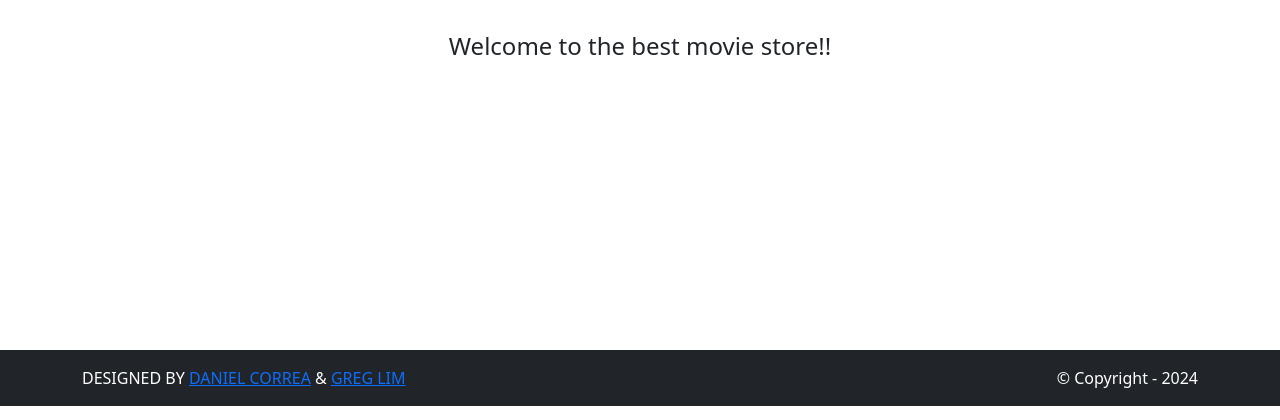
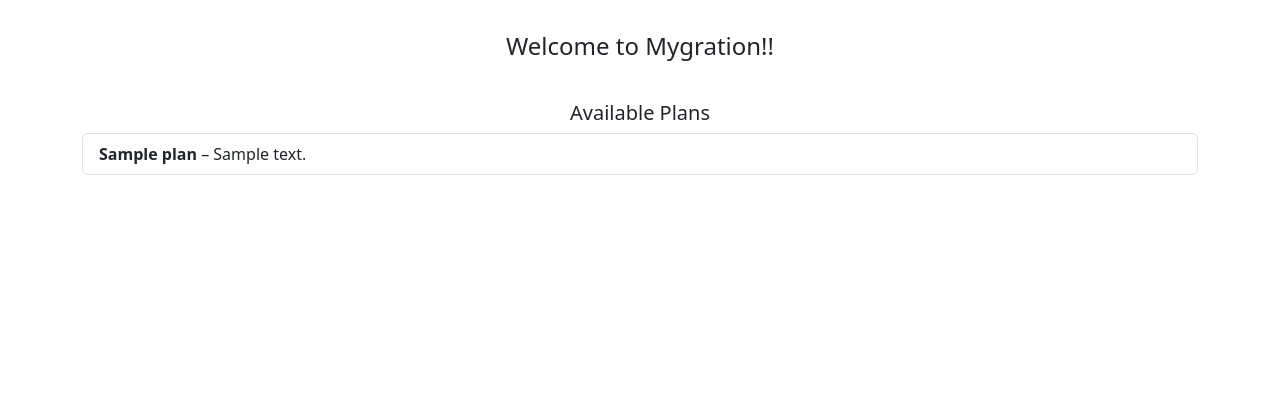
Before and after one commit to fionaing/mygration, a Django app: page / in a window 1280 px wide. Shown: the part 224-644 px from the top of the page. Run offline with Django 5.2, Linux system fonts and the light colour scheme; tables that the repository leaves empty hold one stand-in row (values such as "Sample post"); parts of the project's set-up code (start-up, migrations or seed data) failed here and were passed over; some libraries are stand-ins or nearby versions.

Commit message:
Moved models and views from project to home app. This version is a successful runserver

```diff
--- /dev/null
+++ b/home/admin.py
@@ -0,0 +1,6 @@
+from django.contrib import admin
+from .models import Plan, Joined, Comment
+
+admin.site.register(Plan)
+admin.site.register(Joined)
+admin.site.register(Comment)
--- a/mygration/models.py
+++ b/home/models.py
@@ -22,7 +22,7 @@
 """
 class Joined(models.Model):
     id = models.AutoField(primary_key=True) # automatically created id
-    plan = models.ForeignKey(Plan, on_delete=models.CASCADE)  # plan its associated w/ - plan id
+    plan = models.ForeignKey(Plan, on_delete=models.CASCADE, related_name='join_records')
     user = models.ForeignKey(User, on_delete=models.CASCADE) # user who created plan - user id
 
     def __str__(self):
--- a/home/templates/home/index.html
+++ b/home/templates/home/index.html
@@ -10,7 +10,24 @@
   <div class="container">
     <div class="row mt-3">
       <div class="col mx-auto text-center mb-3">
-        <h4>Welcome to the best movie store!!</h4>
+        <h4>Welcome to Mygration!!</h4>
+      </div>
+    </div>
+
+    <div class="row mt-3">
+      <div class="col mx-auto">
+        <h5 class="text-center">Available Plans</h5>
+        {% if template_data.plans %}
+          <ul class="list-group">
+            {% for plan in template_data.plans %}
+              <li class="list-group-item">
+                <strong>{{ plan.name }}</strong> – {{ plan.description }}
+              </li>
+            {% endfor %}
+          </ul>
+        {% else %}
+          <p class="text-center">No plans available.</p>
+        {% endif %}
       </div>
     </div>
   </div>
--- a/home/views.py
+++ b/home/views.py
@@ -1,4 +1,6 @@
-from django.shortcuts import render
+from django.shortcuts import render, redirect, get_object_or_404
+from .models import Plan, Joined, Comment
+from django.contrib.auth.decorators import login_required
 
 def index(request):
     template_data = {}
@@ -9,3 +11,33 @@
     template_data = {}
     template_data['title'] = 'About'
     return render(request, 'home/about.html', {'template_data': template_data})
+
+
+"""
+Searching for plans
+"""
+def index(request):
+    search_term = request.GET.get('search')
+    if search_term:
+        plans = Plan.objects.filter(name__icontains=search_term)
+    else:
+        plans = Plan.objects.all()
+
+    template_data = {}
+    template_data['name'] = 'Plans'
+    template_data['plans'] = plans
+    # TODO need to implement html stuff for below to work! vvv
+    return render(request, 'home/index.html', {'template_data': template_data})
+"""
+Showing plan
+"""
+def show(request, id):
+    plan = Plan.objects.get(id=id)
+    comments = Comment.objects.filter(plan=plan)
+
+    template_data = {}
+    template_data['name'] = plan.name
+    template_data['plan'] = plan
+    template_data['comments'] = comments
+    # TODO need to implement html stuff for below to work! vvv
+    return render(request, 'plans/show.html', {'template_data': template_data})
--- a/mygration/settings.py
+++ b/mygration/settings.py
@@ -56,8 +56,7 @@
 TEMPLATES = [
     {
         'BACKEND': 'django.template.backends.django.DjangoTemplates',
-        'DIRS': [BASE_DIR / 'templates']
-        ,
+        'DIRS': [BASE_DIR / 'templates'],
         'APP_DIRS': True,
         'OPTIONS': {
             'context_processors': [
--- a/mygration/urls.py
+++ b/mygration/urls.py
@@ -16,7 +16,7 @@
 """
 from django.contrib import admin
 from django.urls import path, include
-from . import views
+from home import views
 
 
 urlpatterns = [
```
Also changed, not shown: mygration/views.py (deleted, +0 -32 lines), db.sqlite3.
